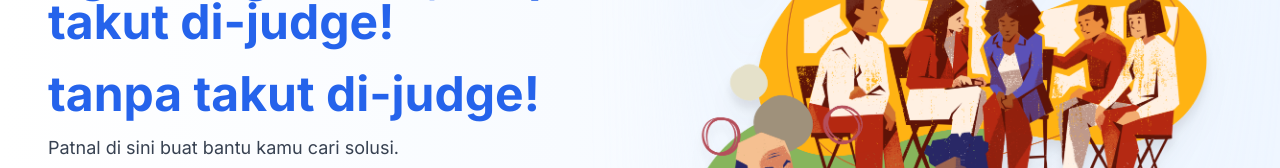
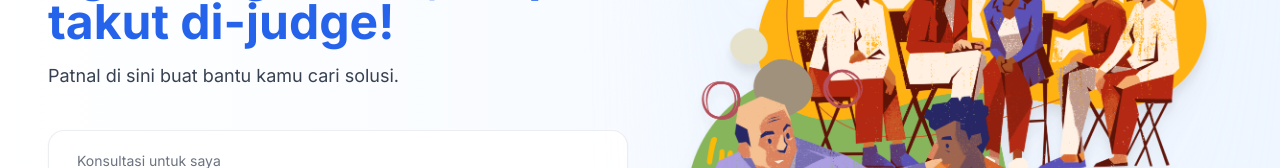
Before and after one commit to rifqimhmd/KLIP, a React (Vite) app in the folder frontend/: page / in a window 1280 px wide. Shown: the part 778-946 px from the top of the page. Built offline with nearby package versions, Linux system fonts and the light colour scheme.

Commit message:
Refactor text in Produk component

```diff
--- a/frontend/src/components/Produk.jsx
+++ b/frontend/src/components/Produk.jsx
@@ -28,10 +28,7 @@ export default function Produk() {
           </h2>
 
           <p className="text-3xl md:text-5xl font-bold text-blue-600 leading-snug mt-4 md:mt-6">
-            Di sini kamu bisa ngomong bebas, tanpa takut di-judge!
-          </p>
-
-          <p className="text-3xl md:text-5xl font-bold text-blue-600 leading-snug mt-4 md:mt-6">
+            Di sini kamu bisa ngomong bebas,
             tanpa takut di-judge!
           </p>
 
```
